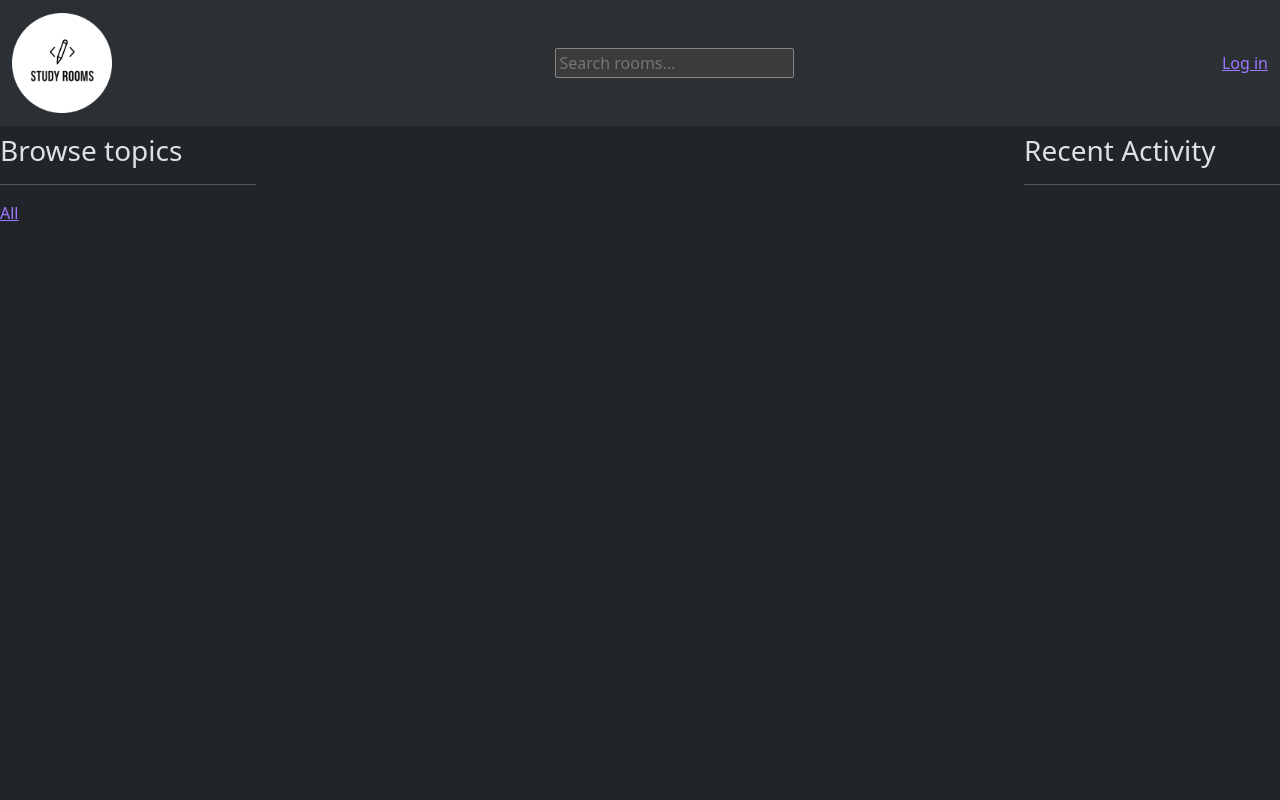
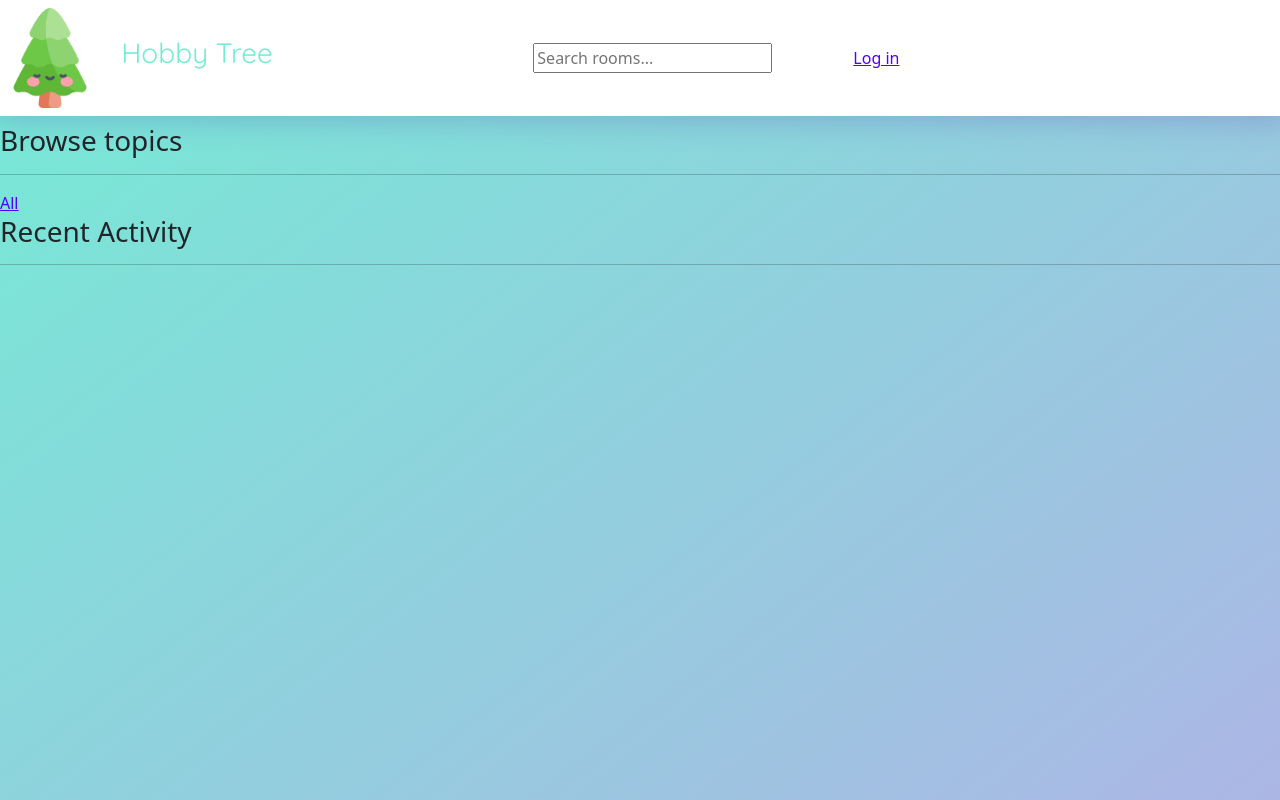
Before and after one commit to boconrads/studyrooms, a Django app: template base/templates/base/profile.html in a window 1280 px wide. Run offline with Django 3.2, Linux system fonts and the light colour scheme; the template is opened without the code that fills it, so the values that code supplies are empty.

Commit message:
Concept change and basic style setup

```diff
--- a/static/styles/main.css
+++ b/static/styles/main.css
@@ -1,19 +1,33 @@
+@import url("https://fonts.googleapis.com/css2?family=Quicksand:wght@400;600&display=swap");
 body {
-  font-family: Verdana, Geneva, Tahoma, sans-serif;
+  background: linear-gradient(142deg, rgb(116, 235, 213) 0%, rgb(172, 182, 229) 100%);
+  min-height: 100vh;
 }
 body h1 {
-  color: rgb(236, 236, 236);
+  font-family: "Quicksand", sans-serif;
+  color: #74EBD5;
+  font-size: 28px;
 }
 body a {
-  color: rgb(159, 118, 255);
+  color: #5200FF;
+  font-size: 16px;
 }
 body p, body span, body small {
-  color: rgb(233, 233, 233);
+  font-family: "Quicksand", sans-serif;
+  color: #252525;
+  font-size: 16px;
 }
 
-.main-container {
-  display: grid;
-  grid-template-columns: 1fr 3fr 1fr;
+.subtitle {
+  color: white;
+  font-size: 22px;
+}
+
+.navbar {
+  background-color: white;
+  -webkit-box-shadow: 2px 7px 31px -3px rgba(65, 2, 159, 0.2);
+  -moz-box-shadow: 2px 7px 31px -3px rgba(65, 2, 159, 0.2);
+  box-shadow: 2px 7px 31px -3px rgba(65, 2, 159, 0.2);
 }
 
 /*# sourceMappingURL=main.css.map */
--- a/static/styles/main.scss
+++ b/static/styles/main.scss
@@ -1,18 +1,45 @@
+@import url('https://fonts.googleapis.com/css2?family=Quicksand:wght@400;600&display=swap');
+// sass main.scss main.css
+
+$main-color: #74EBD5;
+$secondary-color: #ACB6E5;
+$link-color: #5200FF;
+$text-color: #252525;
+
+// Main styles
 body {
-    background-color: #504d4d;
-    font-family: Verdana, Geneva, Tahoma, sans-serif;
+    background: linear-gradient(142deg, rgba(116,235,213,1) 0%, rgba(172,182,229,1) 100%);
+    min-height: 100vh;
 
     h1 {
-        color:bisque;
+        font-family: 'Quicksand', sans-serif;
+        color:$main-color;
+        font-size: 28px;
     }
     a {
-        color:aquamarine;
+        color: $link-color;
+        font-size: 16px;
     }
     p, span, small {
-        color: rgb(233, 233, 233);
+        font-family: 'Quicksand', sans-serif;
+        color: $text-color;
+        font-size: 16px;
     }
 }
-.main-container {
-    display: grid;
-    grid-template-columns: 1fr 3fr 1fr;
+
+.subtitle {
+    color: white;
+    font-size: 22px;
 }
+
+// .main-container {
+//     display: grid;
+//     grid-template-columns: 1fr 3fr 1fr;
+// }
+
+.navbar {
+    background-color: white;
+    -webkit-box-shadow: 2px 7px 31px -3px rgb(65, 2, 159, 0.2);
+    -moz-box-shadow: 2px 7px 31px -3px rgba(65, 2, 159,0.2);
+    box-shadow: 2px 7px 31px -3px rgba(65, 2, 159,0.2);
+}
--- a/templates/main.html
+++ b/templates/main.html
@@ -1,13 +1,13 @@
 <!DOCTYPE html>
 {% load static %}
-<html lang="en" data-bs-theme="dark">
+<html lang="en" data-bs-theme="light">
 <head>
     <meta charset="UTF-8">
     <meta name="viewport" content="width=device-width, initial-scale=1.0">
     <link rel="stylesheet" type="text/css" media="screen" href="{% static 'styles/main.css' %}">
     <link href="https://cdn.jsdelivr.net/npm/bootstrap@5.3.1/dist/css/bootstrap.min.css" rel="stylesheet" integrity="sha384-4bw+/aepP/YC94hEpVNVgiZdgIC5+VKNBQNGCHeKRQN+PtmoHDEXuppvnDJzQIu9" crossorigin="anonymous">
     {% comment %}<script src="main.js"></script> {% endcomment %}
-    <title>Study Room</title>
+    <title>Hobby Tree</title>
 </head>
 <body>
     {% include 'navbar.html' %}
--- a/templates/navbar.html
+++ b/templates/navbar.html
@@ -1,23 +1,29 @@
 {% load static %}
-
-<nav class="navbar bg-body-tertiary">
+<div class="row">
+  <nav class="navbar">
     <div class="container-fluid">
+      <div class="col-5">
         <a class="navbar-brand" href="/">
-        <img src={% static 'images/studyrooms-logo.png' %} alt="Logo" width="100" height="100" class="d-inline-block align-text-center">
+          <img src={% static 'images/tree-icon.png' %} alt="Logo" width="100" height="100" class="d-inline-block align-text-center">
         </a>
-
+        <h1 class="d-inline">Hobby Tree</h1>
+        </div>
+        <div class="col-3">
           <form method="GET" action="{% url 'home' %}">
             <input type="text" name="q" placeholder="Search rooms..." />
             {% comment %} user needs to hit enter (type text) and name q is to add q (query search)  {% endcomment %}
         </form>
+      </div>
 
+      <div class="col-4">
         {% if request.user.is_authenticated %}
-    <p>Hello {{ request.user }}</p>
+        <p>Welcome back, {{ request.user }}</p>
         <a href="{% url 'logout' %}">Log out</a>
         {% else %}
         <a href="{% url 'login' %}">Log in</a>
         {% endif %}
 
-
+      </div>
     </div>
   </nav>
+</div>
```
Also changed, not shown: static/images/studyrooms-logo.png (deleted), static/images/tree-icon.png (added), 1 other file. Lines whose indentation alone changed are shown as unchanged.
